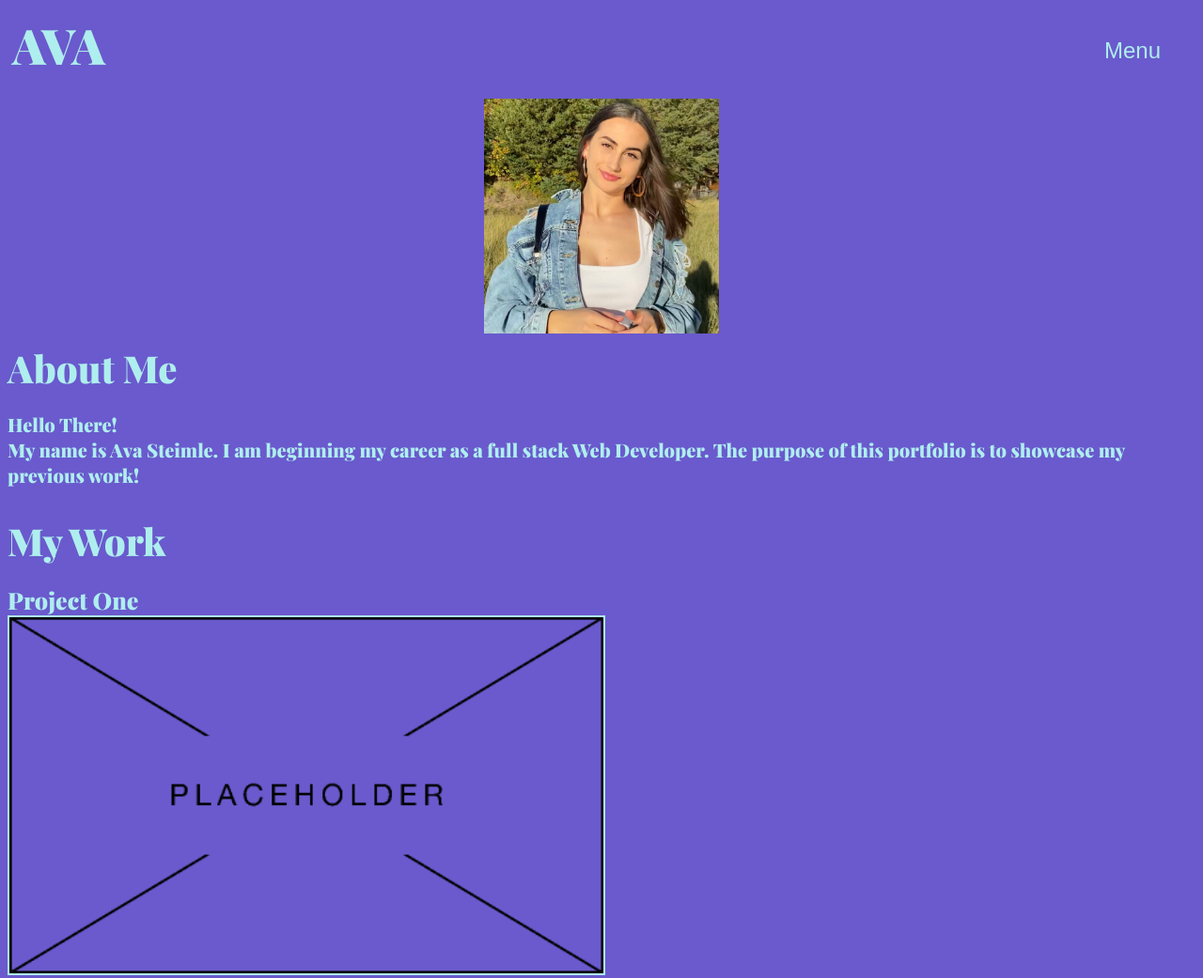
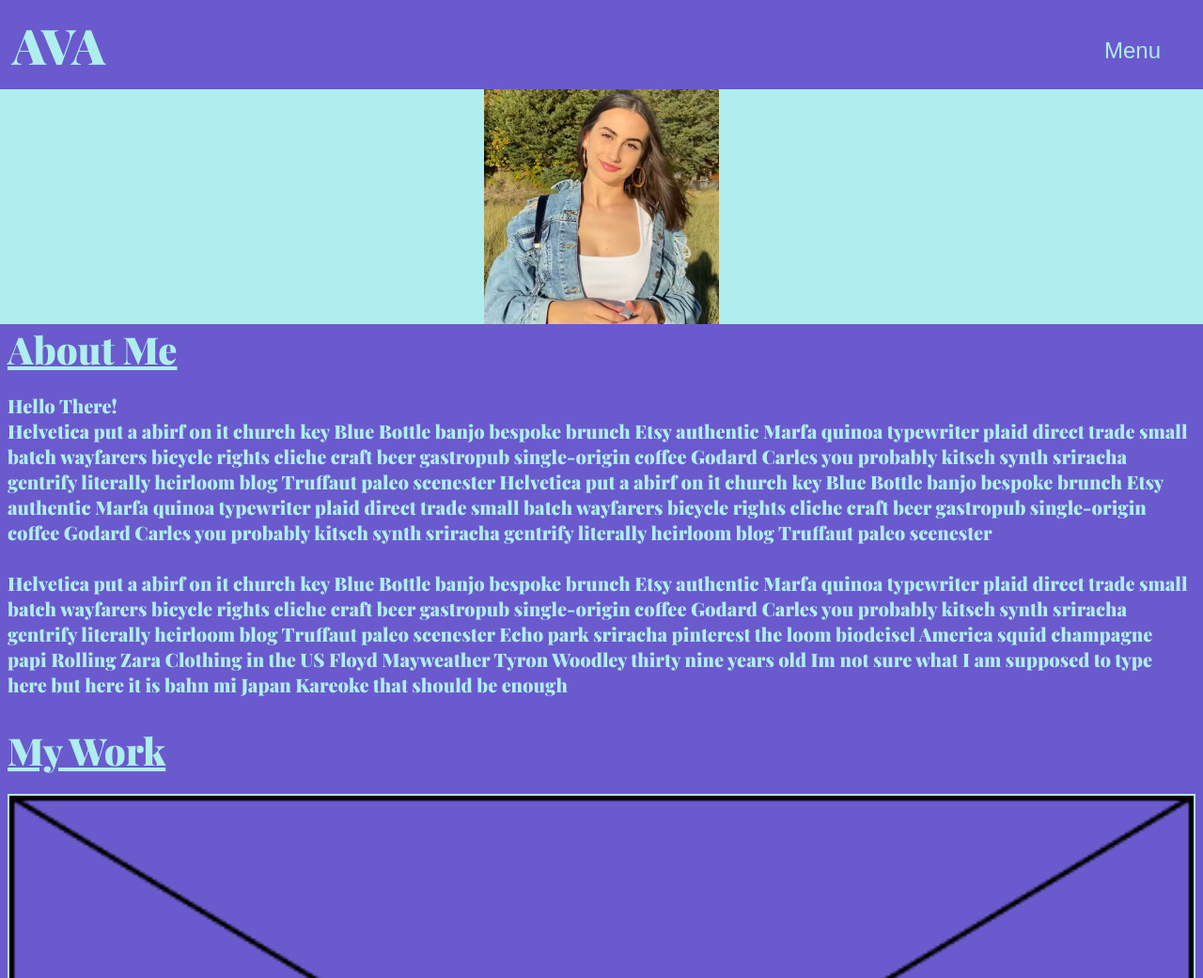
Before and after one commit to kreativekntrl/portfolio, a plain HTML site: page index.html in a window 1280 px wide. Shown: the top 1041 px of the page at 94% size. Drawn offline with nearby package versions, Linux system fonts and the light colour scheme.

Commit message:
fixed padding

```diff
--- a/index.html
+++ b/index.html
@@ -39,7 +39,8 @@
         <h2>About Me</h2>
         <p>
             Hello There! <br>
-            My name is Ava Steimle. I am beginning my career as a full stack Web Developer. The purpose of this portfolio is to showcase my previous work!
+            Helvetica put a abirf on it church key Blue Bottle banjo bespoke brunch Etsy authentic Marfa quinoa typewriter plaid direct trade small batch wayfarers bicycle rights cliche craft beer gastropub single-origin coffee Godard Carles you probably kitsch synth sriracha gentrify literally heirloom blog Truffaut paleo scenester Helvetica put a abirf on it church key Blue Bottle banjo bespoke brunch Etsy authentic Marfa quinoa typewriter plaid direct trade small batch wayfarers bicycle rights cliche craft beer gastropub single-origin coffee Godard Carles you probably kitsch synth sriracha gentrify literally heirloom blog Truffaut paleo scenester <br><br>
+            Helvetica put a abirf on it church key Blue Bottle banjo bespoke brunch Etsy authentic Marfa quinoa typewriter plaid direct trade small batch wayfarers bicycle rights cliche craft beer gastropub single-origin coffee Godard Carles you probably kitsch synth sriracha gentrify literally heirloom blog Truffaut paleo scenester Echo park sriracha pinterest the loom biodeisel America squid champagne papi Rolling Zara Clothing in the US Floyd Mayweather Tyron Woodley thirty nine years old Im not sure what I am supposed to type here but here it is bahn mi Japan Kareoke that should be enough
         </p>
         </section>
 
@@ -48,34 +49,32 @@
         <h2>My Work<h2>
 
         <article class="imgGallery">
-            <div class="project">
+
+            <section class="project">
                 <div class="desc">Project One</div>
                 <a target="_blank" href="placeholder.jpg.png">
                 <img src="assets/placeholder.jpg.png" alt="placeholder image" height="175" width="300">
                 </a>
-            </div>
-
-            <div class="project">
+            </section>
+            <section class="project">
                 <div class="desc">Project Two</div>
                 <a target="_blank" href="placeholder.jpg.png">
                 <img src="assets/placeholder.jpg.png" alt="placeholder image" height="175" width="300">
                 </a>
-            </div>
-
-            <div class="project">
+            </section>
+            <section class="project">
                 <div class="desc">Project Three</div>
                 <a target="_blank" href="placeholder.jpg.png">
                 <img src="assets/placeholder.jpg.png" alt="placeholder image" height="175" width="300">
                 </a>
-            </div>
-            <div class="clearfix"></div>
-
-            <div class="project">
+            </section>
+            <section class="project">
                 <div class="desc">Project Four</div>
                 <a target="_blank" href="placeholder.jpg.png">
-                <img src="assets/placeholder.jpg.png" alt="placeholder image" height="175" width="300">
+                    <img src="assets/placeholder.jpg.png" alt="placeholder image" height="175" width="300">
                 </a>
-            </div>
+            </section>
+            <div class="clearfix"></div>
 
         </article>
 
--- a/style.css
+++ b/style.css
@@ -66,17 +66,17 @@ header nav {
 
   /*intro image*/
   .introIMG {
-    width: 25%;
+    background-color: #AFEEEE;
+    width: 100%;
     margin: auto;
     display: flex;
     justify-content: center;
-    padding: 10px;
-  }
+    }
 
   /*All content*/
 .content {
   display: inline-block;
-  margin-left: 8px;
+  padding: 0 8px;
   font-size: 20px;
   color: #AFEEEE;
   font-family: 'Playfair Display', serif;
@@ -86,25 +86,40 @@ header nav {
 .content p {
   font-size: 20px;
   margin-bottom: 30px;
+  margin-right: 8px;
 }
 
 /*content headings*/
 .content h2 {
     font-size: 200%;
     margin-bottom: 20px;
+    text-decoration: underline;
 }
 
+/*STYLE FOR PROJECT IMAGES*/
+/*entire section*/
+.project {
+  position: relative;
+}
 
 /*project images*/
 .project img {
   width: 100%;
   height: auto;
   border: 2px solid #AFEEEE;
+
 }
 
 /*image descriptions*/
 .desc {
   font-size: 25px;
+  position: absolute;
+  bottom: 20px;
+  left: 10px;
+  background-color: #AFEEEE;
+  color: #6A5ACD;
+  padding: 3px;
+
 }
 /*Hover to make img and border larger*/
 .project img:hover {
@@ -120,11 +135,14 @@ header nav {
 
 
 /* MEDIA QUERY*/
+
+/*Header will always be width:100%*/
 @media screen and (max-width: 992px) {
     header {
       width: 100%;
     }
   }
+
 /*changes paragraph font size to 16 for width < 400*/
 @media only screen and (max-width: 400px) {
   .content p {
@@ -132,15 +150,30 @@ header nav {
   }
 }
 
-/*for introIMG*/
-@media screen and (max-width: 992px) {
+/*for introIMG > 480*/
+@media screen and (min-width: 480px) {
   .introIMG {
-    width: 50%;
+    width: 100%;
   }
 }
 
-@media only screen and (min-width: 374px) {
-  .project img {
-    width: 50%;
+@media screen and (max-width: 480px) {
+  .introIMG {
+    width: 100%;
+
+  }
+
+}
+
+/*For project images*/
+@media screen and (max-width: 992px) {
+  .project {
+    width: 100%;
   }
 }
+@media screen and (max-width: 768px) {
+  .project {
+    width: 100%;
+  }
+
+}
```
